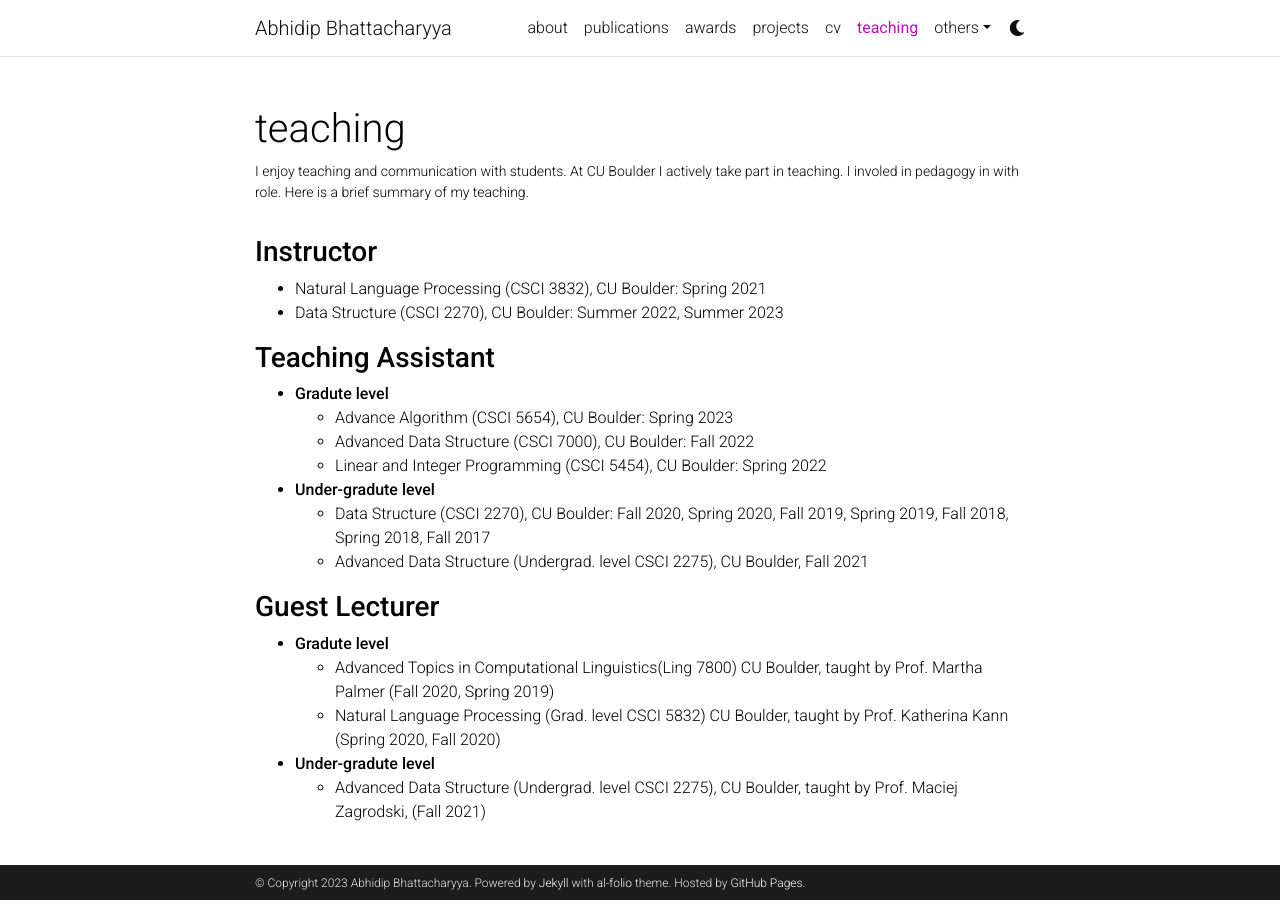
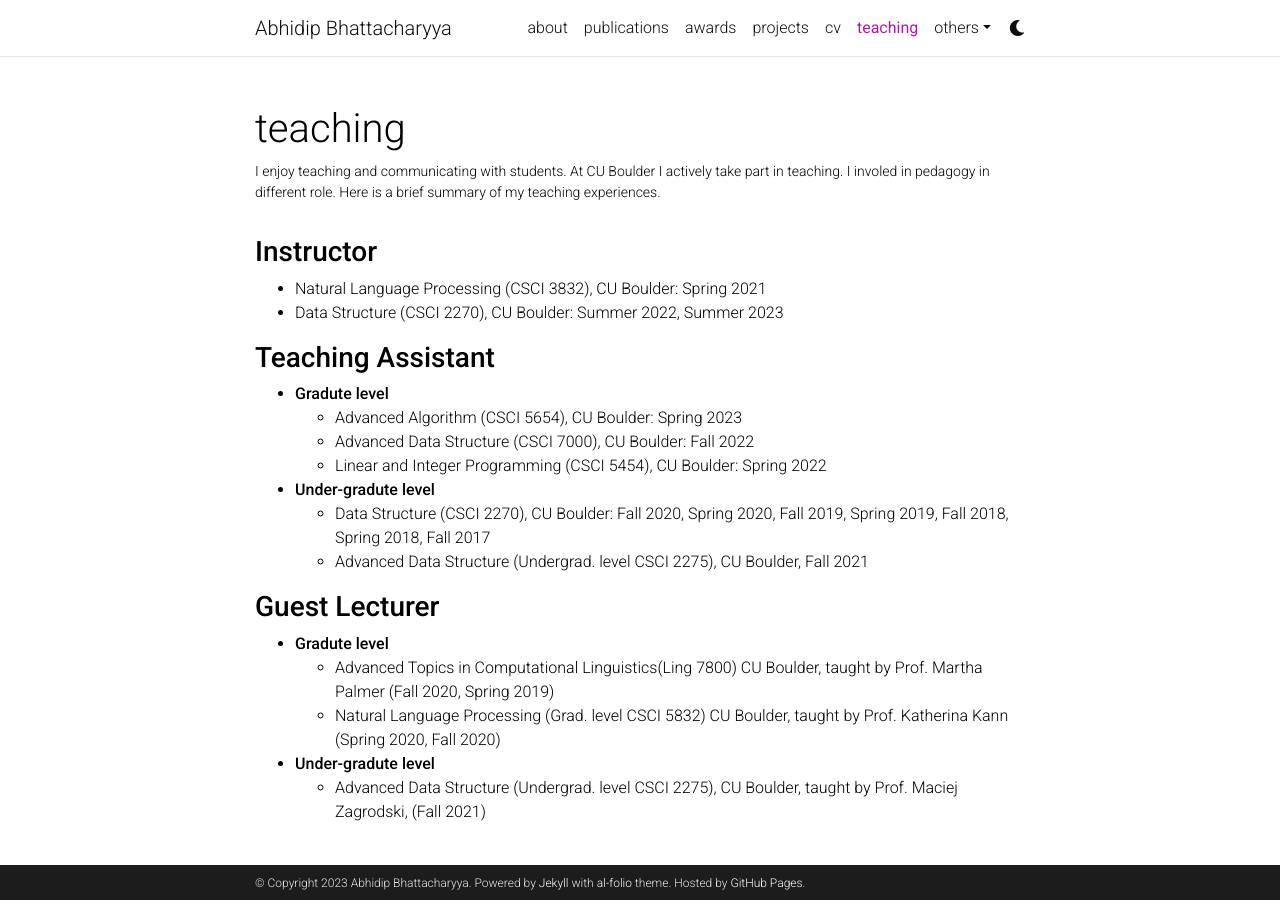
Before and after one commit to abhidipbhattacharyya/abhidipbhattacharyya.github.io, a Jekyll site: the page built from _pages/teaching.md, in a window 1280 px wide. Built offline with Jekyll 4.4.1, drawn with Linux system fonts in a browser that asks for light colours; comment, search, counter and statistics services are not loaded; a style sheet for code colours, icons or effects is not loaded.

Commit message:
typos teaching

```diff
--- a/_pages/teaching.md
+++ b/_pages/teaching.md
@@ -2,7 +2,7 @@
 layout: page
 permalink: /teaching/
 title: teaching
-description: I enjoy teaching and communication with students. At CU Boulder I actively take part in teaching. I involed in pedagogy in with role. Here is a brief summary of my teaching.
+description: I enjoy teaching and communicating with students. At CU Boulder I actively take part in teaching. I involed in pedagogy in different role. Here is a brief summary of my teaching experiences.
 nav: true
 nav_order: 6
 ---
@@ -12,7 +12,7 @@ nav_order: 6
 
 ### **Teaching Assistant**
 - **Gradute level**
-    - Advance Algorithm (CSCI 5654), CU Boulder: Spring 2023
+    - Advanced Algorithm (CSCI 5654), CU Boulder: Spring 2023
     - Advanced Data Structure (CSCI 7000), CU Boulder: Fall 2022
     - Linear and Integer Programming (CSCI 5454), CU Boulder: Spring 2022
 - **Under-gradute level**
```
